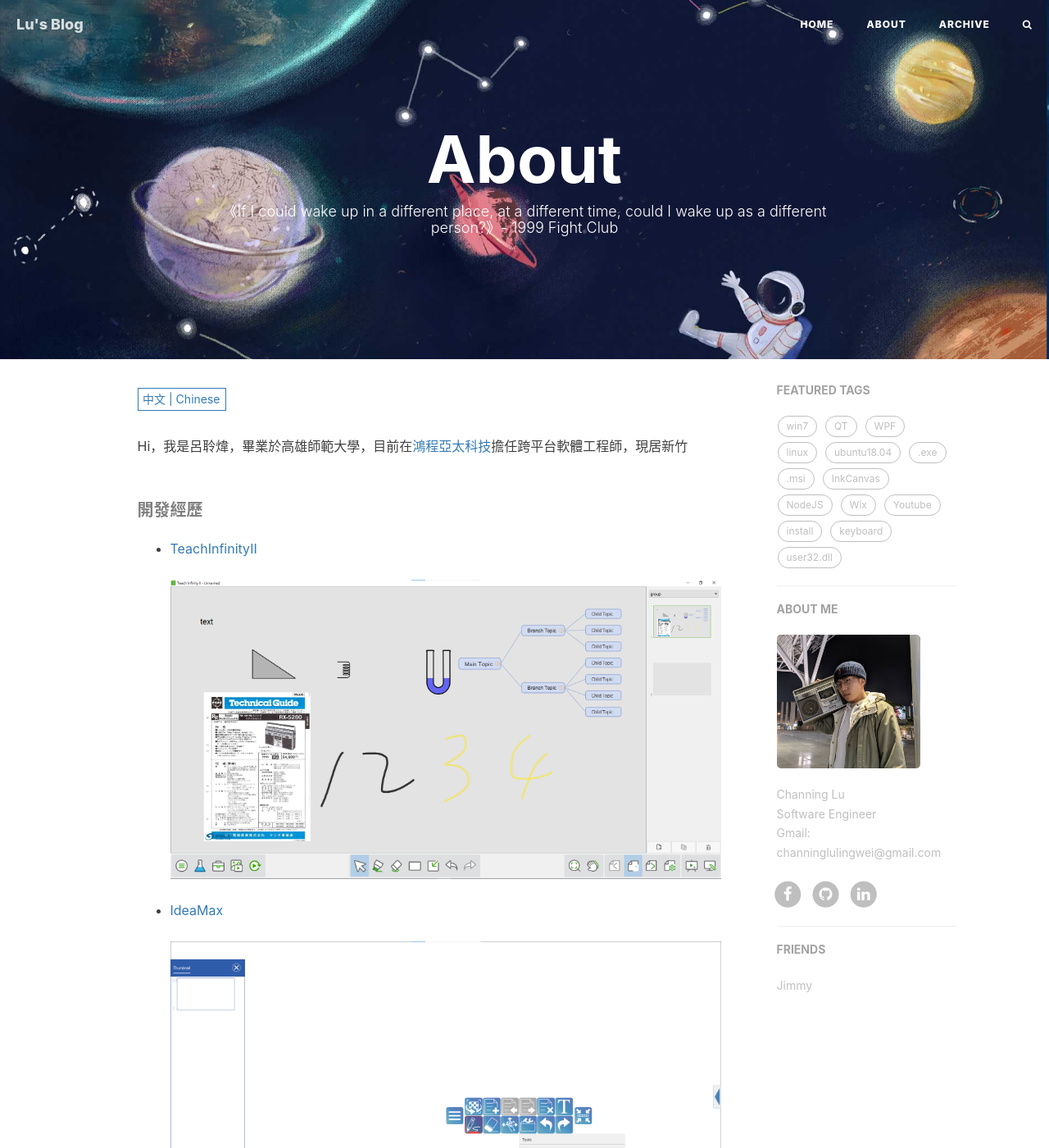
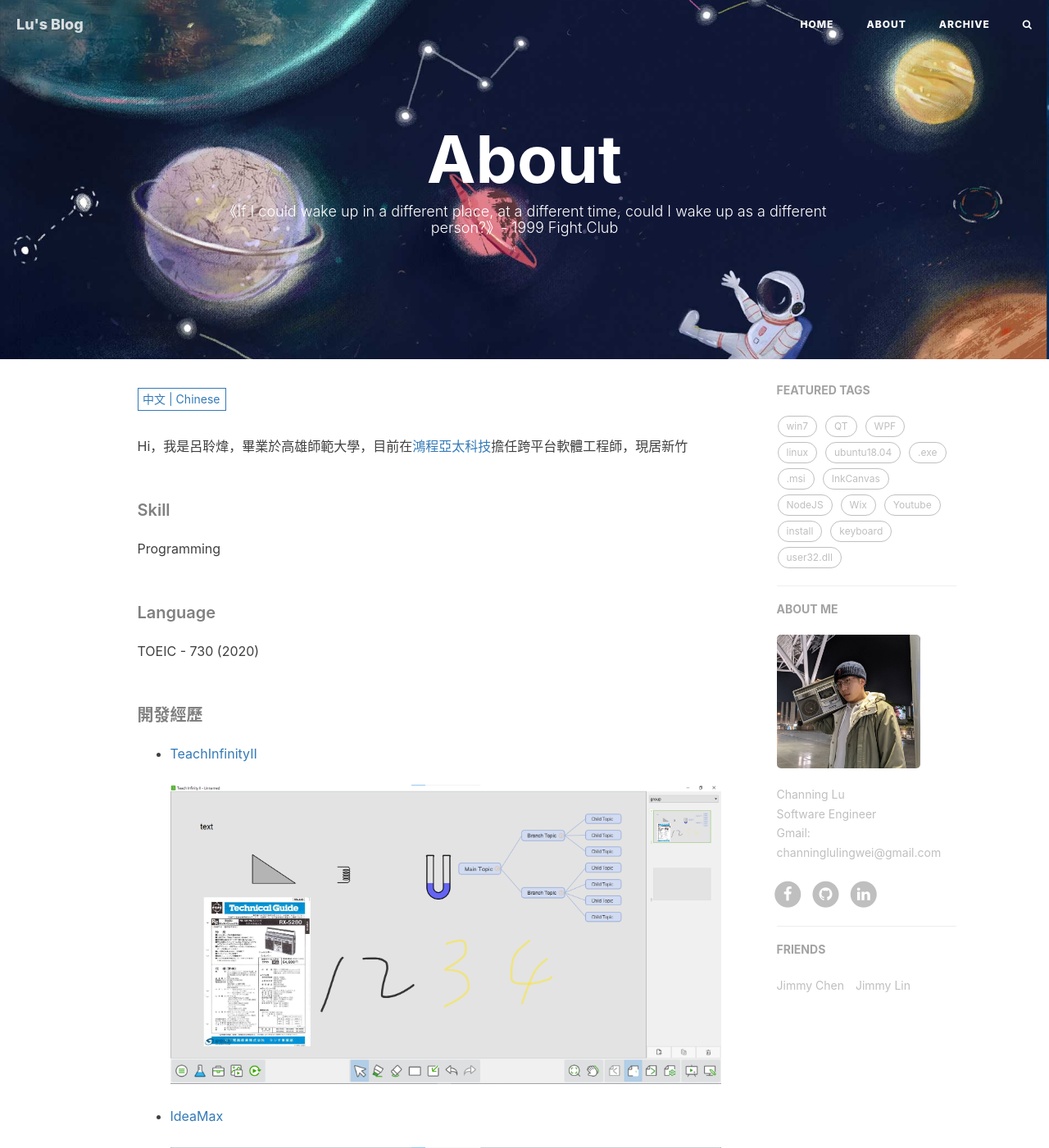
Before and after one commit to channing333/channing333.github.io, a Jekyll site: the page built from about.html, in a window 1280 px wide and 1400 px high. Shown: the whole window at 82% size. Built offline with Jekyll 4.4.1, drawn with Linux system fonts in a browser that asks for light colours; nearby versions of some CDN libraries; comment, search, counter and statistics services are not loaded.

Commit message:
20210609 channing new article

```diff
--- a/_config.yml
+++ b/_config.yml
@@ -106,7 +106,10 @@ friends: [
     #     title: "Su",
     #     href: "http://su.gallery/"
     # },{
-        title: "Jimmy",
+        title: "Jimmy Chen",
         href: "https://github.com/jimmyw86878/"
+    },{
+        title: "Jimmy Lin",
+        href: "https://jimmylin212.github.io/"
     }
 ]
--- a/_includes/about/zh.md
+++ b/_includes/about/zh.md
@@ -1,5 +1,9 @@
 Hi，我是呂聆煒，畢業於高雄師範大學，目前在[鴻程亞太科技](http://www.hitevision.com.tw/zh_TW/index.asp)擔任跨平台軟體工程師，現居新竹
 
+##### Skill
+Programming
+##### Language
+TOEIC - 730 (2020)
 
 ##### 開發經歷
 - [TeachInfinityII](https://newline-interactive.com/zh-hant/products/teach-infinity/)
```
